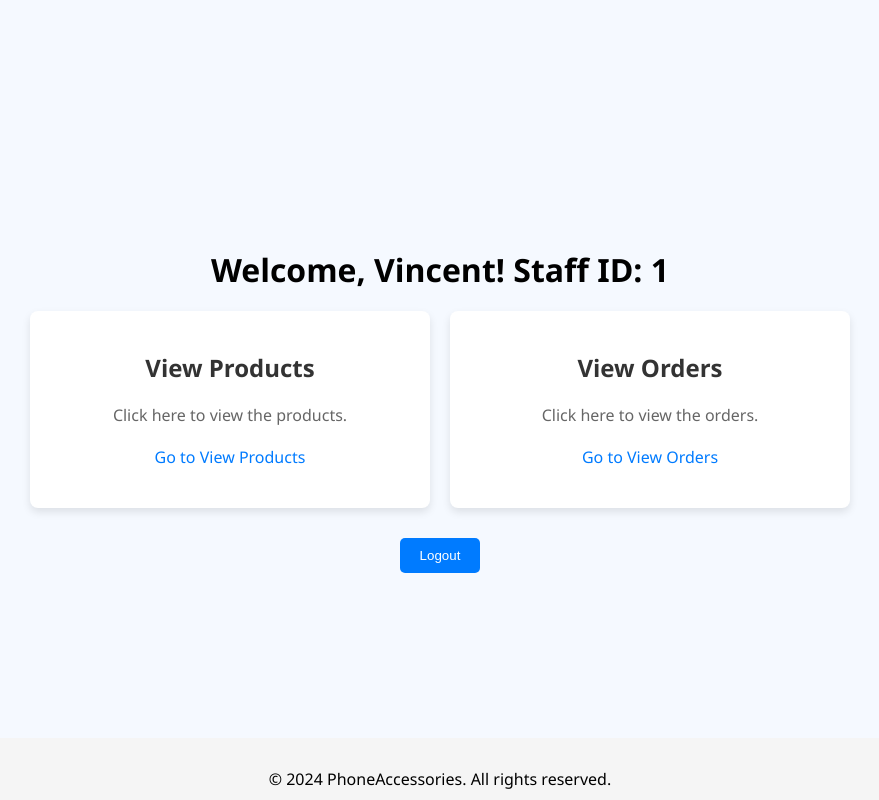
After one commit to VincentPhua/Server_side, a WordPress theme: template staff.php in a window 1280 px wide. The commit adds this page. Shown: the whole page, without its empty margins (200-1079 px from the left). Run offline with PHP 8.4 and a stand-in for WordPress, Linux system fonts and the light colour scheme; the site name, menu and one post (Sample post) are stand-ins, and other content is empty; a user stored in the database is signed in.

Commit message:
Staff page

```diff
--- /dev/null
+++ b/auth.php
@@ -0,0 +1,9 @@
+<?php
+// Start new session
+session_start();
+
+// If username is not set will redirect to login page
+if(!isset($_SESSION["staff_name"])){
+header("Location: login.php");
+exit(); }
+?>
--- a/css/styles.css
+++ b/css/styles.css
@@ -1,3 +1,4 @@
+/* Login.php */
 /* Custom Styles */
 :root {
     --custom-text-dark: hsl(240, 54%, 15%);
@@ -166,3 +167,66 @@ p {
     text-align: center;
     margin-top: 20px;
 }
+
+/* staff.php */
+
+h1.staff-page {
+    text-align: center;
+    padding: 20px 0;
+}
+
+.container {
+    text-align: center;
+    padding: 20px 0;
+}
+
+.card-container {
+    display: flex;
+    justify-content: center;
+    gap: 20px; /* Adjust the space between cards */
+}
+
+.card {
+    background-color: #fff;
+    border-radius: 8px;
+    box-shadow: 0 4px 8px rgba(0, 0, 0, 0.1);
+    padding: 40px; /* Increased padding */
+    width: 400px; /* Increased width */
+}
+
+.card h2 {
+    color: #333;
+}
+
+.card p {
+    color: #666;
+}
+
+.card a {
+    display: block;
+    color: #007bff;
+    text-decoration: none;
+    margin-top: 20px; /* Increased margin */
+}
+
+.card a:hover {
+    text-decoration: underline;
+}
+
+.logout-link {
+    text-align: center;
+    margin-top: 30px; /* Adjust as needed */
+}
+
+.logout-link button {
+    padding: 10px 20px;
+    background-color: #007bff;
+    color: white;
+    border: none;
+    border-radius: 5px;
+    cursor: pointer;
+}
+
+.logout-link button:hover {
+    background-color: #0056b3;
+}
--- /dev/null
+++ b/staff.php
@@ -0,0 +1,52 @@
+<?php
+include ("auth.php");
+
+// Get the staff name from the session
+$staffName = $_SESSION['staff_name'];
+?>
+
+<!DOCTYPE html>
+<html>
+
+<head>
+    <title>Staff Landing Page</title>
+    <link rel="stylesheet" href="css/styles.css">
+</head>
+
+<head>
+    <title>Staff Landing Page</title>
+    <link rel="stylesheet" href="css/styles.css">
+</head>
+
+<body>
+    <div class="container">
+        <h1 class="staff-page">Welcome,
+            <?php echo $staffName; ?>! Staff ID:
+            <?php echo $_SESSION['staff_id']; ?>
+        </h1>
+
+        <div class="card-container">
+            <div class="card">
+                <h2>View Products</h2>
+                <p>Click here to view the products.</p>
+                <a href="view_products.php">Go to View Products</a>
+            </div>
+
+            <div class="card">
+                <h2>View Orders</h2>
+                <p>Click here to view the orders.</p>
+                <a href="view_orders.php">Go to View Orders</a>
+            </div>
+        </div>
+        <div class="logout-link">
+            <form action="logout.php" method="post">
+                <button type="submit">Logout</button>
+            </form>
+        </div>
+    </div>
+</body>
+<footer>
+    <p>&copy; 2024 PhoneAccessories. All rights reserved.</p>
+</footer>
+
+</html>
```
Also changed, not shown: logout.php (added, +12 -0 lines).
